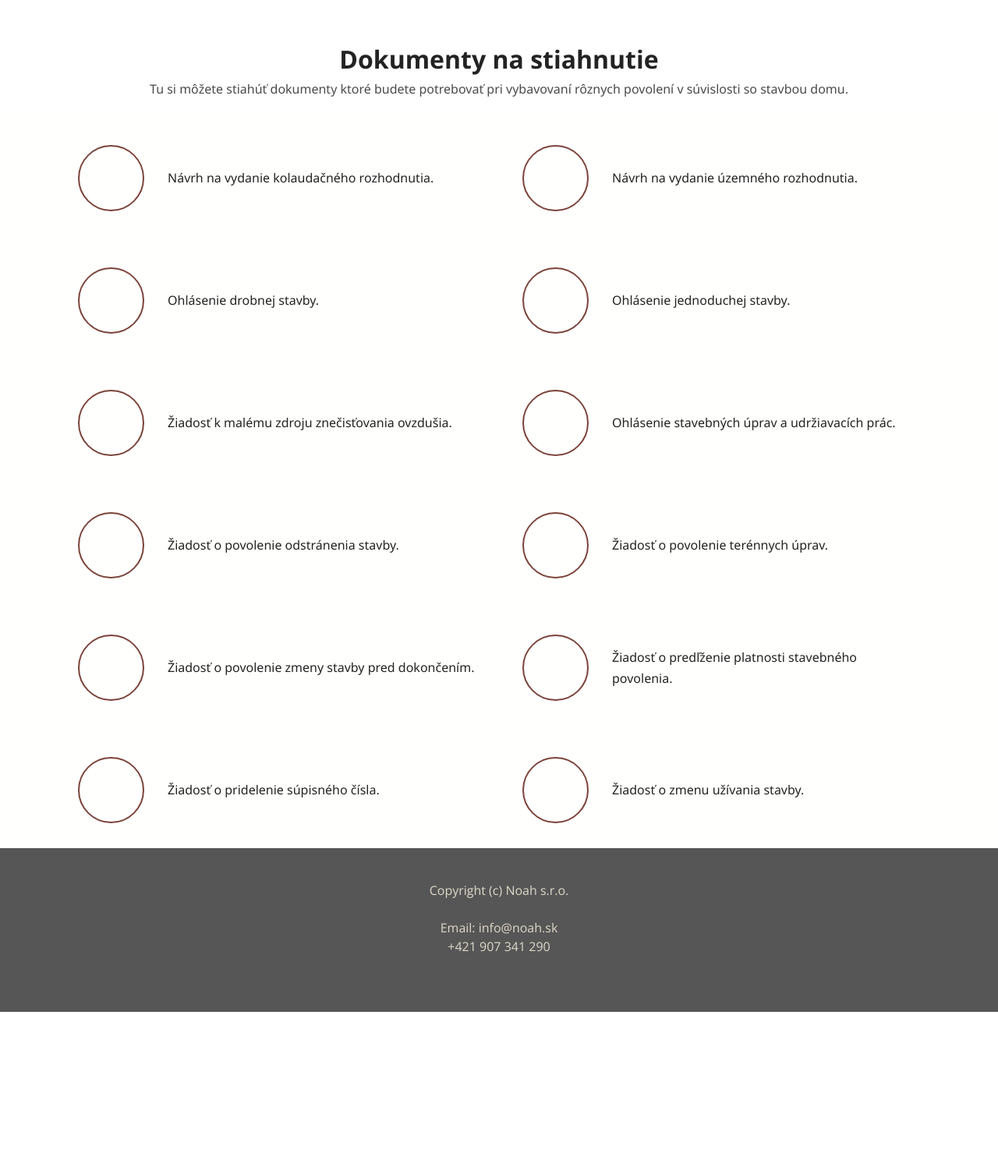
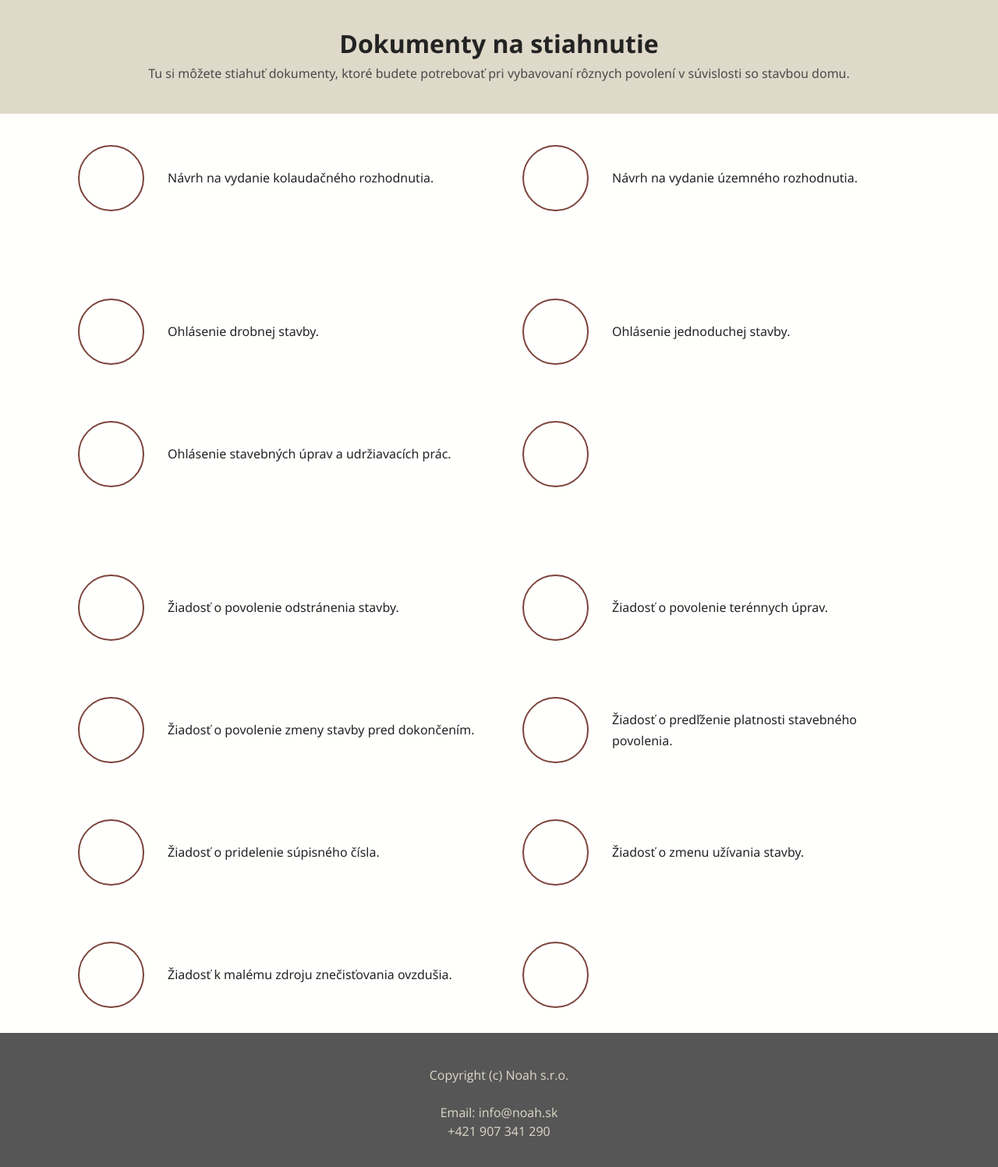
Before and after one commit to jozuef/Noah, a plain HTML site: page nastiahnutie.html in a window 1280 px wide. Shown: the part 93-1590 px from the top of the page at 78% size. Before the commit the page ends 1391 px from the top, so only its background shows below. Drawn offline with nearby package versions, Linux system fonts and the light colour scheme; a web font is replaced by a local one.

Commit message:
create github pages

```diff
--- a/assets/mobirise/css/mbr-additional.css
+++ b/assets/mobirise/css/mbr-additional.css
@@ -1251,3 +1251,7 @@ a:hover {
   color: #7b433a;
   border-color: #7b433a;
 }
+#features10-2s .mbr-iconfont {
+  color: #7b433a;
+  border-color: #7b433a;
+}
--- a/nastiahnutie.html
+++ b/nastiahnutie.html
@@ -57,18 +57,18 @@
 
 </section>
 
-<section class="mbr-section content3 mbr-section__container mbr-after-navbar" id="content3-2r" style="background-color: rgb(255, 255, 255); padding-top: 60px; padding-bottom: 20px;">
+<section class="mbr-section content3 mbr-section__container mbr-after-navbar" id="content3-2r" style="background-color: rgb(223, 217, 202); padding-top: 40px; padding-bottom: 40px;">
     <div class="container">
         <div class="row">
             <div class="col-xs-12">
             	<h1 class="mbr-section-title display-2 text-center"><strong>Dokumenty na stiahnutie</strong></h1>
-                <p class="mbr-section-subtitle sub-2">Tu si môžete stiahúť dokumenty ktoré budete potrebovať pri vybavovaní rôznych povolení v súvislosti so stavbou domu.<br></p>
+                <p class="mbr-section-subtitle sub-2">Tu si môžete stiahuť dokumenty, ktoré budete potrebovať pri vybavovaní rôznych povolení v súvislosti so stavbou domu.<br></p>
             </div>
         </div>
     </div>
 </section>
 
-<section class="mbr-section mbr-section-hero features10" id="features10-2l" style="background-color: rgb(255, 255, 253); padding-top: 40px; padding-bottom: 0px;">
+<section class="mbr-section mbr-section-hero features10" id="features10-2l" style="background-color: rgb(255, 255, 253); padding-top: 40px; padding-bottom: 40px;">
 
 
 
@@ -144,7 +144,7 @@
 
 </section>
 
-<section class="mbr-section mbr-section-hero features10" id="features10-2n" style="background-color: rgb(255, 255, 253); padding-top: 40px; padding-bottom: 0px;">
+<section class="mbr-section mbr-section-hero features10" id="features10-2n" style="background-color: rgb(255, 255, 253); padding-top: 40px; padding-bottom: 40px;">
 
 
 
@@ -157,7 +157,7 @@
                         <div class="card">
                             <div class="card-img col-xs-3 mbr-table-cell"><a href="https://mobirise.com" class="icon54-download-file mbr-iconfont" style="font-size: 48px;"></a></div>
                             <div class="card-box col-xs-9 mbr-table-cell text-xs-left">
-                                <h4 class="card-title mbr-section-subtitle text-1">Žiadosť k malému zdroju znečisťovania ovzdušia.</h4>
+                                <h4 class="card-title mbr-section-subtitle text-1">Ohlásenie stavebných úprav a udržiavacích prác.</h4>
                             </div>
                             <div class="clear"></div>
                         </div>
@@ -167,7 +167,7 @@
                         <div class="card">
                             <div class="card-img col-xs-3 mbr-table-cell"><a href="https://mobirise.com" class="icon54-download-file mbr-iconfont" style="font-size: 48px; color: rgb(135, 86, 86);"></a></div>
                             <div class="card-box col-xs-9 mbr-table-cell text-xs-left">
-                                <h4 class="card-title mbr-section-subtitle text-1">Ohlásenie stavebných úprav a udržiavacích prác.</h4>
+                                <h4 class="card-title mbr-section-subtitle text-1"><br></h4>
                             </div>
 
                             <div class="clear"></div>
@@ -296,7 +296,45 @@
 
 </section>
 
-<footer class="mbr-small-footer mbr-section mbr-section-nopadding footer4 mbr-parallax-background" id="footer4-2h" style="background-image: url(assets/images/mbr-2-2000x1333.jpg); padding-top: 2.625rem; padding-bottom: 3.5rem;">
+<section class="mbr-section mbr-section-hero features10" id="features10-2s" style="background-color: rgb(255, 255, 253); padding-top: 40px; padding-bottom: 0px;">
+
+
+
+
+
+        <div class="container">
+                <div class="row">
+
+                    <div class="mbr-cards-col col-xs-12 col-lg-6">
+                        <div class="card">
+                            <div class="card-img col-xs-3 mbr-table-cell"><a href="https://mobirise.com" class="icon54-download-file mbr-iconfont" style="font-size: 48px;"></a></div>
+                            <div class="card-box col-xs-9 mbr-table-cell text-xs-left">
+                                <h4 class="card-title mbr-section-subtitle text-1">Žiadosť k malému zdroju znečisťovania ovzdušia.</h4>
+                            </div>
+                            <div class="clear"></div>
+                        </div>
+                    </div>
+
+                    <div class="mbr-cards-col col-xs-12 col-lg-6">
+                        <div class="card">
+                            <div class="card-img col-xs-3 mbr-table-cell"><a href="https://mobirise.com" class="icon54-download-file mbr-iconfont" style="font-size: 48px; color: rgb(135, 86, 86);"></a></div>
+                            <div class="card-box col-xs-9 mbr-table-cell text-xs-left">
+                                <h4 class="card-title mbr-section-subtitle text-1"></h4>
+                            </div>
+
+                            <div class="clear"></div>
+                        </div>
+                    </div>
+
+
+
+                </div>
+        </div>
+
+
+</section>
+
+<footer class="mbr-small-footer mbr-section mbr-section-nopadding footer4 mbr-parallax-background" id="footer4-2h" style="background-image: url(assets/images/mbr-2000x1333.jpg); padding-top: 2.625rem; padding-bottom: 3.5rem;">
     <div class="mbr-overlay" style="opacity: 0.9; background-color: rgb(68, 68, 68);"></div>
     <div class="container">
         <p class="text-xs-center">Copyright (c) Noah s.r.o.<br><br>Email: info@noah.sk<br>+421 907 341 290</p>
```
Also changed, not shown: assets/images/hashes.json (+1 -1 lines), cennik.html (+1 -1 lines), drevostavba.html (+1 -1 lines), index.html (+1 -1 lines), kontakt.html (+2 -2 lines), technicke_udaje.html (+1 -1 lines), assets/images/mbr-2000x1333.jpg (added), 1 other file.
